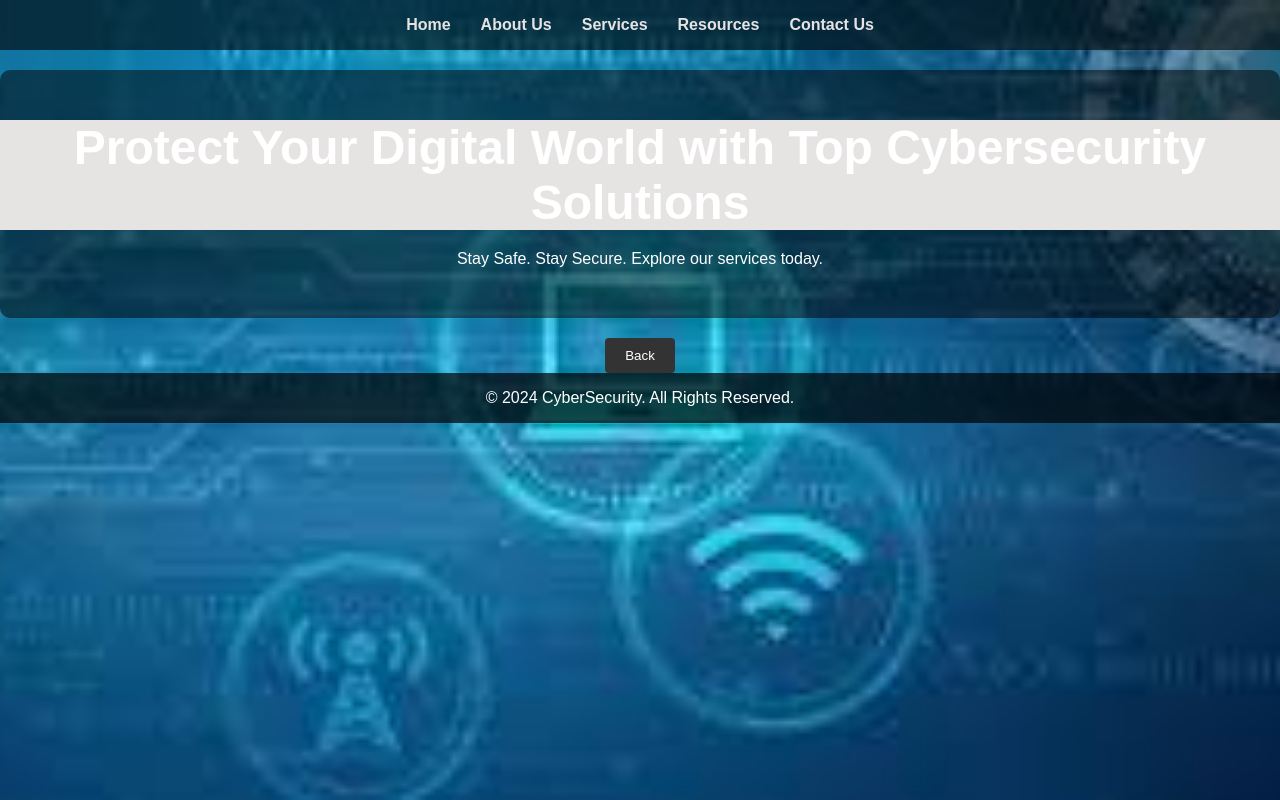
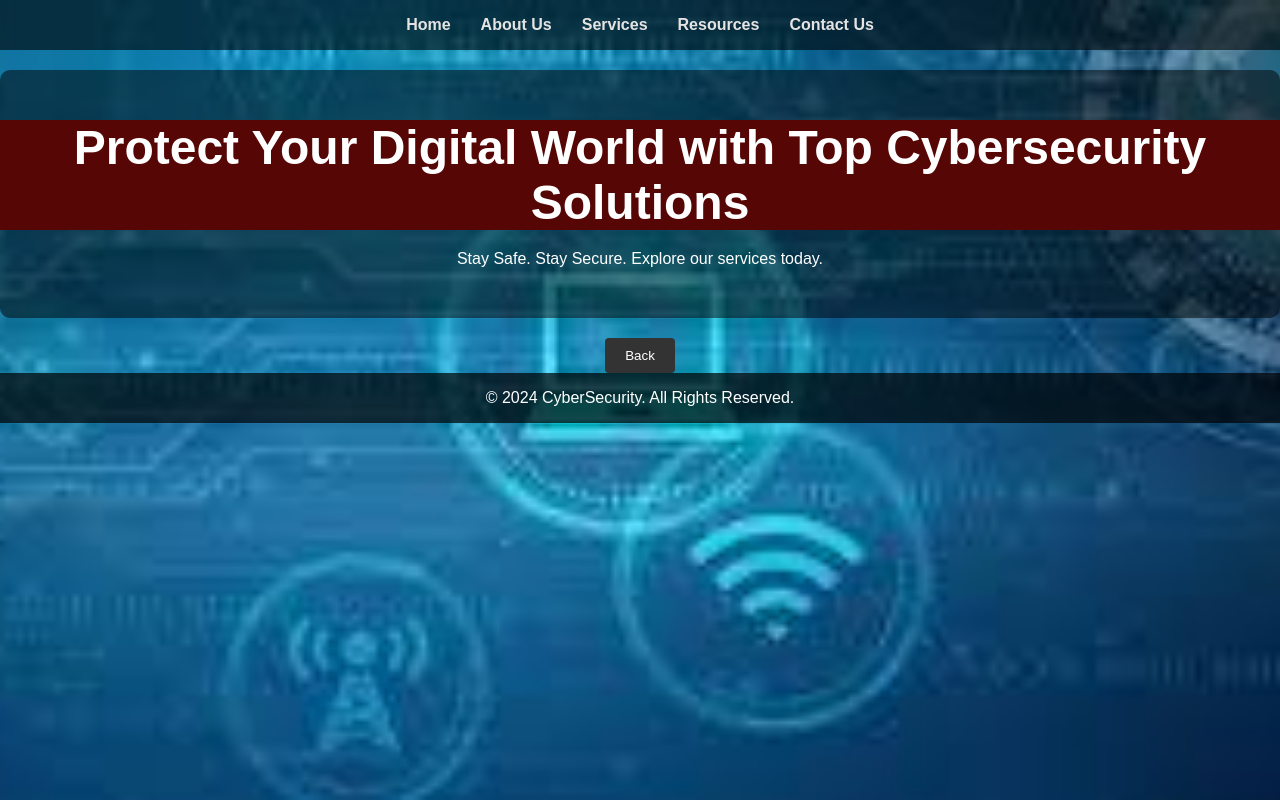
Before and after one commit to sukhveer200/Cyber-Wise, a plain HTML site: page index.html in a window 1280 px wide. Drawn offline with Linux system fonts and the light colour scheme; a script that the page names is missing.

Commit message:
Update styles.css

```diff
--- a/styles.css
+++ b/styles.css
@@ -45,7 +45,7 @@ nav ul li a {
 }
 
 .hero h1 {
-    background-color: rgb(230, 227, 227);
+    background-color: rgb(87, 6, 6);
     font-size: 3em;
     margin-bottom: 20px;
 }
```
